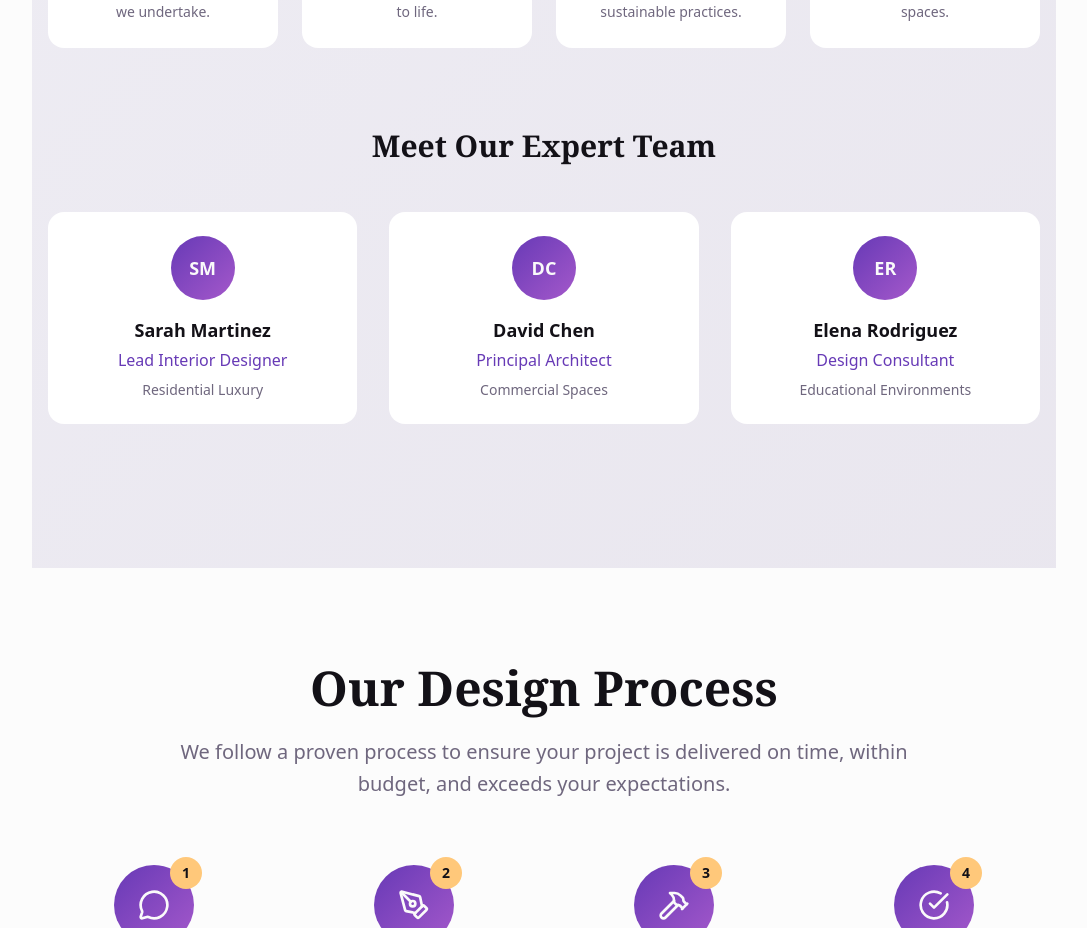
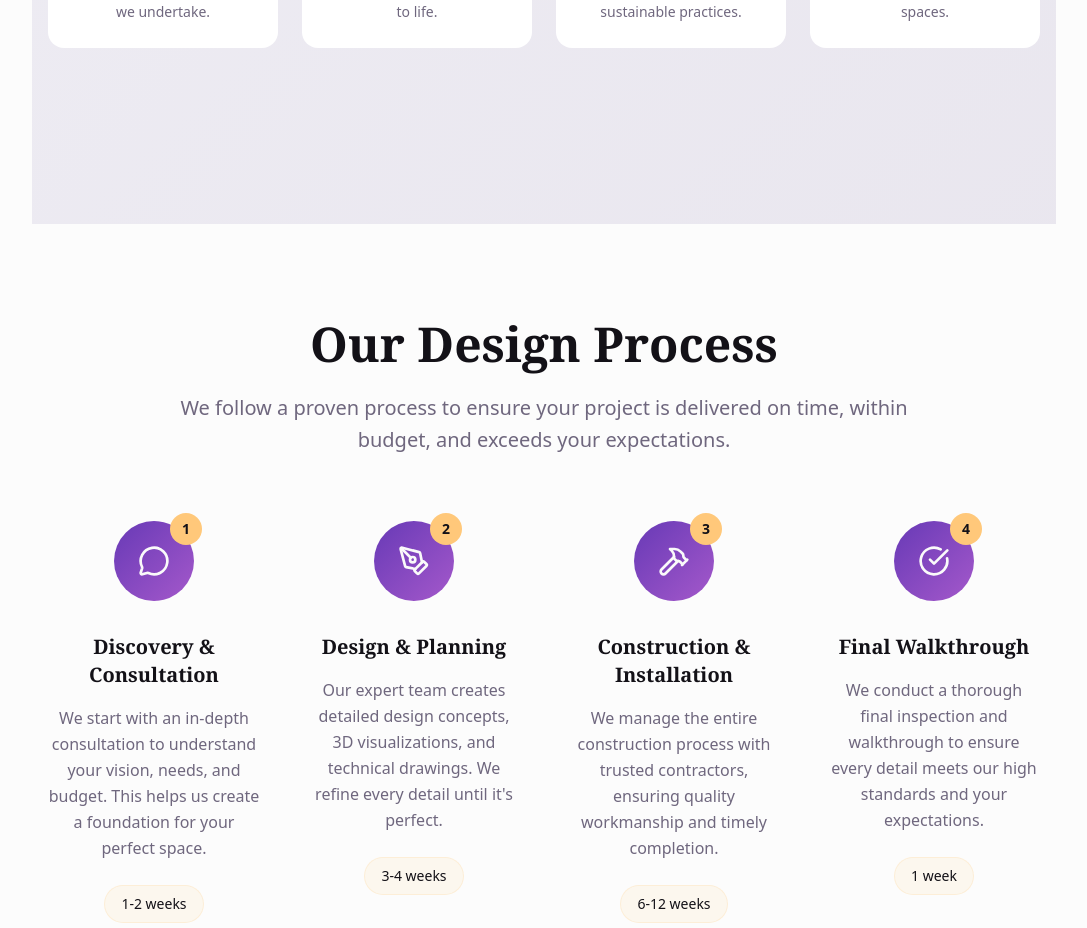
Before and after one commit to Abhishek10351/style-and-space, a Next.js app: page / in a window 1280 px wide. Shown: the part 3560-4488 px from the top of the page, without its empty margins (96-1183 px from the left). Built offline with nearby package versions, Linux system fonts and the light colour scheme.

Commit message:
feat: remove team section from about

```diff
--- a/src/components/About.tsx
+++ b/src/components/About.tsx
@@ -1,4 +1,3 @@
-import { Button } from "@/components/ui/button";
 import { Award, Users, Target, Heart } from "lucide-react";
 
 const values = [
@@ -125,8 +124,8 @@ const About = () => {
                                 Our Design Philosophy
                             </h4>
                             <blockquote className="text-lg italic leading-relaxed mb-6">
-                                &quot;We believe that exceptional design emerges from
-                                the perfect harmony between functionality,
+                                &quot;We believe that exceptional design emerges
+                                from the perfect harmony between functionality,
                                 aesthetics, and the unique story of each client.
                                 Every space should be a reflection of the dreams
                                 and aspirations of those who call it home.&quot;
@@ -173,44 +172,6 @@ const About = () => {
                         ))}
                     </div>
                 </div>
-
-                {/* Team Section */}
-                <div className="animate-fade-in">
-                    <h3 className="text-3xl font-serif font-bold text-center text-foreground mb-12">
-                        Meet Our Expert Team
-                    </h3>
-                    <div className="grid md:grid-cols-3 gap-8 mb-12">
-                        {team.map((member, index) => (
-                            <div
-                                key={index}
-                                className="text-center p-6 bg-card rounded-xl shadow-soft hover:shadow-medium transition-all duration-300 animate-slide-up"
-                                style={{ animationDelay: `${index * 0.1}s` }}
-                            >
-                                <div className="w-16 h-16 bg-(image:--gradient-primary) rounded-full flex items-center justify-center mx-auto mb-4 text-primary-foreground font-bold text-lg">
-                                    {member.name
-                                        .split(" ")
-                                        .map((n) => n[0])
-                                        .join("")}
-                                </div>
-                                <h4 className="text-lg font-semibold text-foreground mb-1">
-                                    {member.name}
-                                </h4>
-                                <p className="text-primary font-medium mb-2">
-                                    {member.role}
-                                </p>
-                                <p className="text-muted-foreground text-sm">
-                                    {member.specialty}
-                                </p>
-                            </div>
-                        ))}
-                    </div>
-
-                    <div className="text-center hidden">
-                        <Button variant="elegant" size="lg">
-                            Join Our Team
-                        </Button>
-                    </div>
-                </div>
             </div>
         </section>
     );
```
